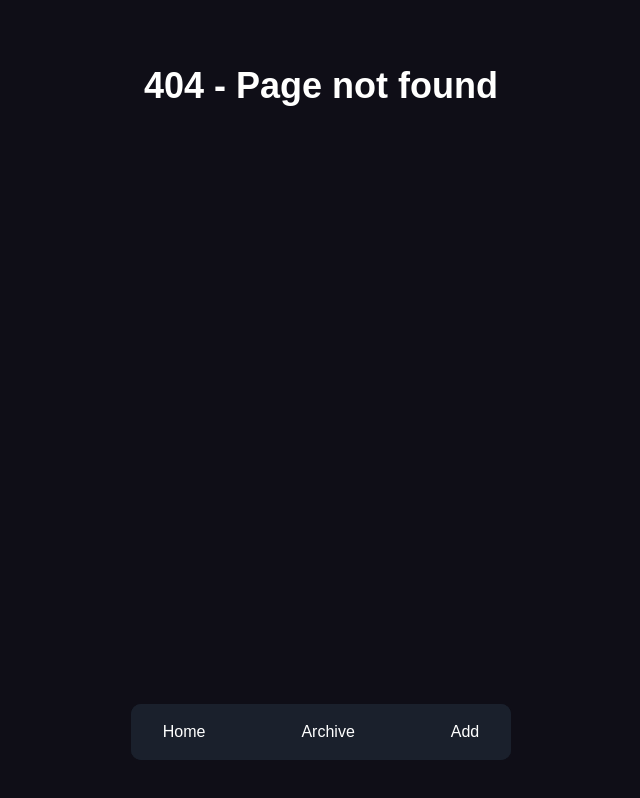
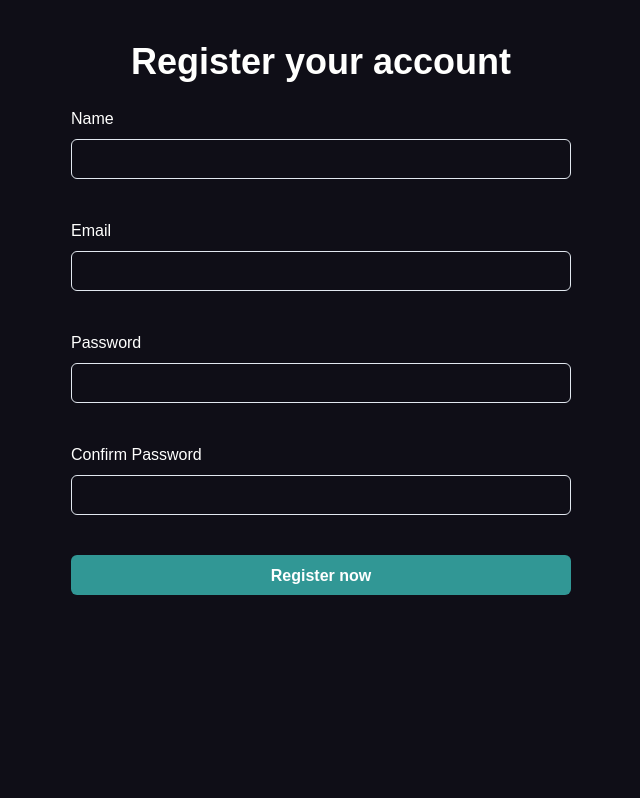
Before and after one commit to up2dul/dicoding-react-fundamental, a React (Vite) app in the folder submission-2/: page /register in a window 1280 px wide. Before the commit this address had no page. Shown: the whole page, without its empty margins (319-959 px from the left). Built offline with nearby package versions, Linux system fonts and the light colour scheme.

Commit message:
feat(sub-2): register
add all codes that related with register

```diff
--- a/submission-2/src/App.jsx
+++ b/submission-2/src/App.jsx
@@ -1,18 +1,16 @@
 import { Route, Routes } from 'react-router-dom';
 
-import Layout from '@/components/layout/Layout';
-import { Add, Archive, Detail, Home, NotFound } from '@/pages';
+import { Add, Archive, Detail, Home, NotFound, Register } from '@/pages';
 
 export default function App() {
   return (
-    <Layout>
     <Routes>
       <Route path='/' element={<Home />} />
+      <Route path='/register' element={<Register />} />
       <Route path='/archive' element={<Archive />} />
       <Route path='/detail/:noteId' element={<Detail />} />
       <Route path='/add' element={<Add />} />
       <Route path='*' element={<NotFound />} />
     </Routes>
-    </Layout>
   );
 }
--- /dev/null
+++ b/submission-2/src/pages/Register.jsx
@@ -0,0 +1,88 @@
+import { useReducer } from 'react';
+import {
+  Button,
+  Heading,
+  Input,
+  FormControl,
+  FormLabel,
+  Stack,
+} from '@chakra-ui/react';
+
+import Layout from '@/components/layout/Layout';
+import { initialRegisterState, registerReducer } from '@/reducers/register';
+
+export default function Register() {
+  const [form, dispatch] = useReducer(registerReducer, initialRegisterState);
+
+  const handleSubmit = (e) => {
+    e.preventDefault();
+    console.log('submitted', form);
+  };
+
+  return (
+    <Layout isWithNav={false}>
+      <Heading as='h1'>Register your account</Heading>
+
+      <form onSubmit={handleSubmit}>
+        <Stack spacing={10} w={[300, 400, 500]}>
+          <FormControl>
+            <FormLabel>Name</FormLabel>
+            <Input
+              type='text'
+              autoComplete='off'
+              value={form.name}
+              onChange={({ target }) =>
+                dispatch({ type: 'SET_NAME', payload: target.value })
+              }
+              required
+            />
+          </FormControl>
+
+          <FormControl>
+            <FormLabel>Email</FormLabel>
+            <Input
+              type='email'
+              autoComplete='off'
+              value={form.email}
+              onChange={({ target }) =>
+                dispatch({ type: 'SET_EMAIL', payload: target.value })
+              }
+              required
+            />
+          </FormControl>
+
+          <FormControl>
+            <FormLabel>Password</FormLabel>
+            <Input
+              type='password'
+              value={form.password}
+              onChange={({ target }) =>
+                dispatch({ type: 'SET_PASSWORD', payload: target.value })
+              }
+              required
+            />
+          </FormControl>
+
+          <FormControl>
+            <FormLabel>Confirm Password</FormLabel>
+            <Input
+              type='password'
+              value={form.confirmPassword}
+              onChange={({ target }) =>
+                dispatch({
+                  type: 'SET_CONFIRM_PASSWORD',
+                  payload: target.value,
+                })
+              }
+              required
+            />
+          </FormControl>
+
+          <Button type='submit' colorScheme='teal'>
+            Register now
+          </Button>
+        </Stack>
+      </form>
+    </Layout>
+  );
+}
--- a/submission-2/src/pages/index.js
+++ b/submission-2/src/pages/index.js
@@ -3,5 +3,6 @@ import Archive from './Archive';
 import Detail from './Detail';
 import Home from './Home';
 import NotFound from './NotFound';
+import Register from './Register';
 
-export { Add, Archive, Detail, Home, NotFound };
+export { Add, Archive, Detail, Home, NotFound, Register };
--- /dev/null
+++ b/submission-2/src/reducers/register.js
@@ -0,0 +1,30 @@
+const initialRegisterState = {
+  name: '',
+  email: '',
+  password: '',
+  confirmPassword: '',
+};
+
+/**
+ * Registers a reducer to handle different action types and update the state accordingly.
+ *
+ * @param {Object} state - The current state.
+ * @param {Object} action - The action object containing the type and payload.
+ * @return {Object} The updated state.
+ */
+const registerReducer = (state, action) => {
+  switch (action.type) {
+    case 'SET_NAME':
+      return { ...state, name: action.payload };
+    case 'SET_EMAIL':
+      return { ...state, email: action.payload };
+    case 'SET_PASSWORD':
+      return { ...state, password: action.payload };
+    case 'SET_CONFIRM_PASSWORD':
+      return { ...state, confirmPassword: action.payload };
+    default:
+      return state;
+  }
+};
+
+export { initialRegisterState, registerReducer };
```
Lines whose indentation alone changed are shown as unchanged.
